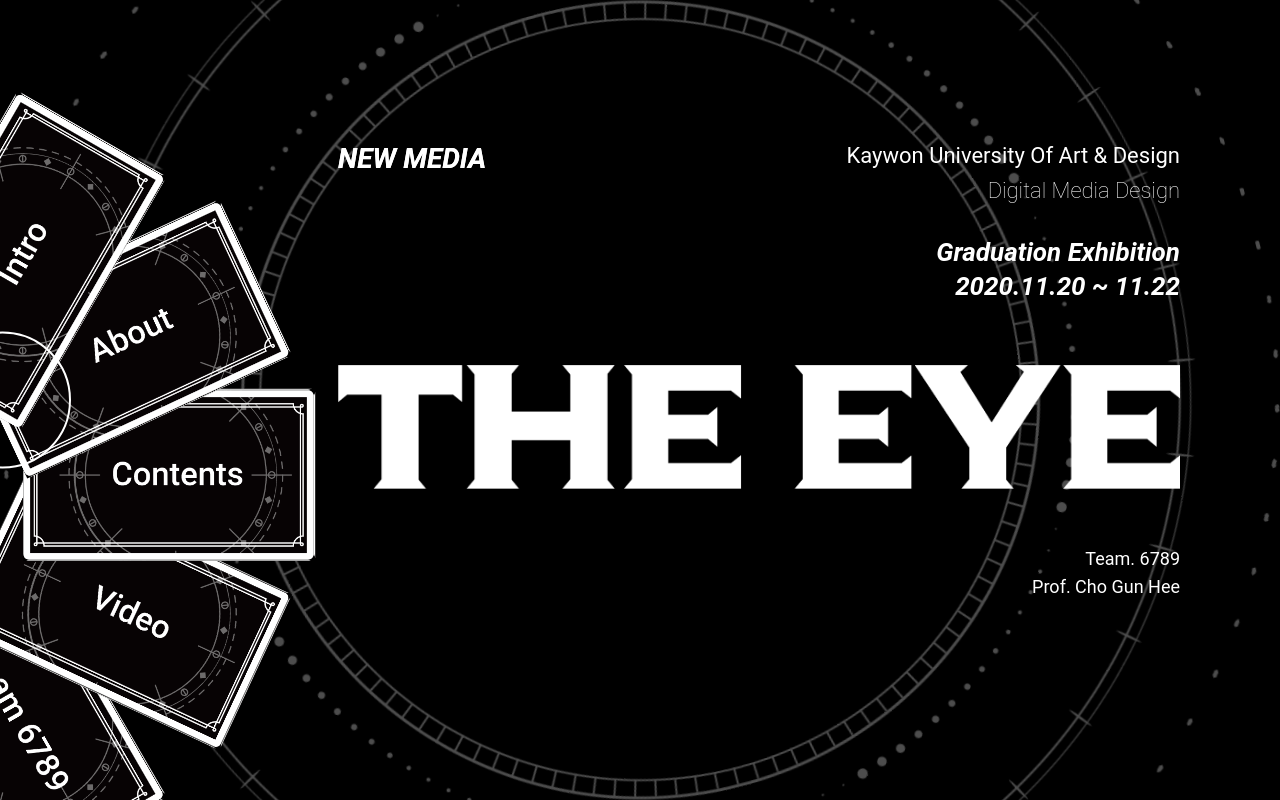
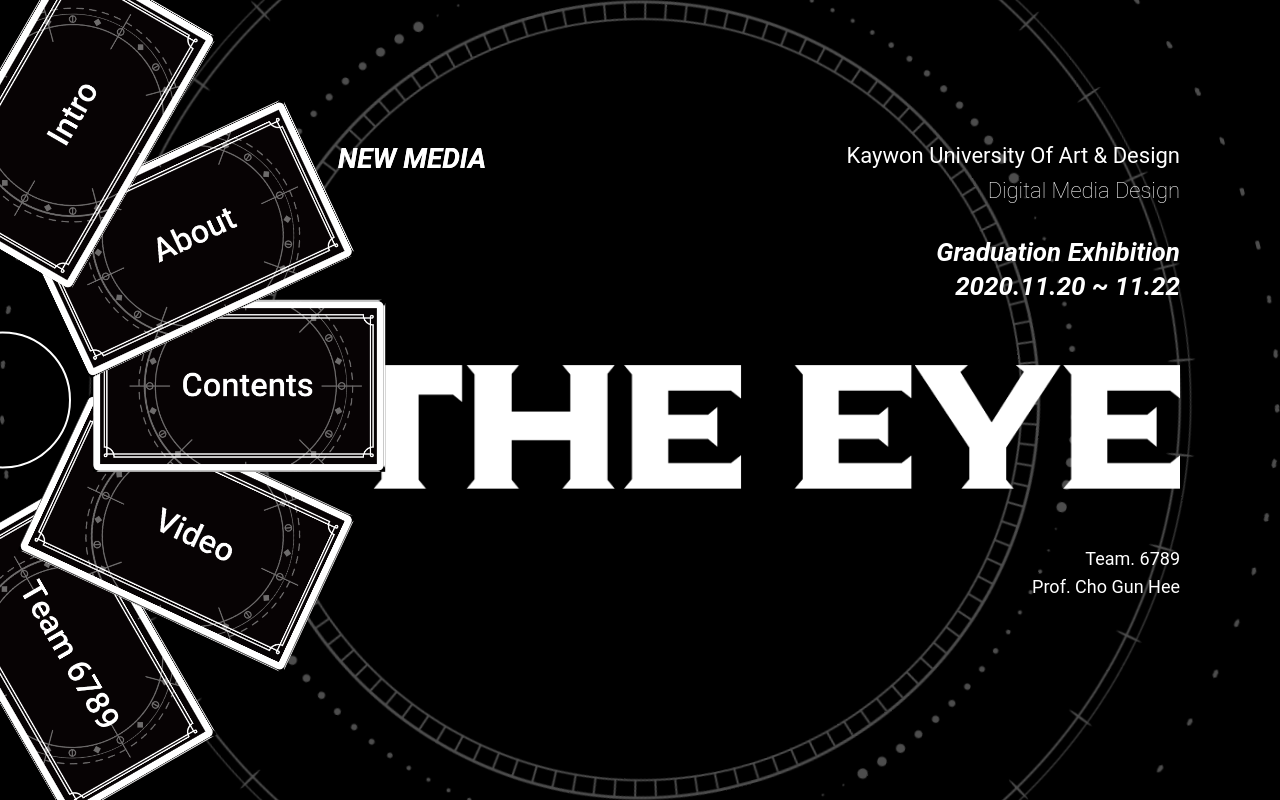
Before and after one commit to standstillsh/ISEEEYE, a plain HTML site: page ISEEEYE/index.html in a window 1280 px wide. Both pictures are taken after a click on the element 23 px from the left and 400 px from the top of the page. Drawn offline with Linux system fonts and the light colour scheme.

Commit message:
메뉴 수정
수정

```diff
--- a/ISEEEYE/css/spread.css
+++ b/ISEEEYE/css/spread.css
@@ -14,7 +14,7 @@
   color: transparent;
   position: absolute;
   top: 0%;
-  left: 62vh;
+  left: 170%;
   padding: 10px;
   font-size: 200%;
   font-weight: bold;
@@ -25,11 +25,11 @@
 -o-transition: all 0.5s ease;
 transition: all 0.5s ease;
 
-  -moz-transform: translateY(-200px);
-  -webkit-transform: translateY(-200px);
-  -o-transform: translateY(-200px);
-  -ms-transform: translateY(-200px);
-  transform: translateY(-200px);
+  -moz-transform: translateY(-270px);
+  -webkit-transform: translateY(-270px);
+  -o-transform: translateY(-270px);
+  -ms-transform: translateY(-270px);
+  transform: translateY(-270px);
 }
 .card1 {
   background: url("../image/menu-card1.png");
@@ -70,7 +70,7 @@ transition: all 0.5s ease;
 
 .spread .card1 {
   position: absolute;
-  left: 47vh;
+  left: 140%;
   bottom: 0%;
   opacity: 1;
   -webkit-transition: all 1.5s ease;
@@ -79,15 +79,15 @@ transition: all 0.5s ease;
 -o-transition: all 1.5s ease;
 transition: all 1.5s ease;
 
--moz-transform: rotate(-60deg) translateY(-100px);
--webkit-transform: rotate(-60deg) translateY(-100px);
--o-transform: rotate(-60deg) translateY(-100px);
--ms-transform: rotate(-60deg) translateY(-100px);
-transform: rotate(-60deg) translateY(-100px);
+-moz-transform: rotate(-60deg) translateY(-200px);
+-webkit-transform: rotate(-60deg) translateY(-200px);
+-o-transform: rotate(-60deg) translateY(-200px);
+-ms-transform: rotate(-60deg) translateY(-200px);
+transform: rotate(-60deg) translateY(-200px);
 }
 .spread .card2 {
   position: absolute;
-  left: 55vh;
+  left: 160%;
   opacity: 1;
   background-color: black;
   -webkit-transition: all 1.5s ease;
@@ -96,15 +96,16 @@ transform: rotate(-60deg) translateY(-100px);
 -o-transition: all 1.5s ease;
 transition: all 1.5s ease;
 
--moz-transform: rotate(-25deg) translateY(-170px);
--webkit-transform: rotate(-25deg) translateY(-170px);
--o-transform: rotate(-25deg) translateY(-170px);
--ms-transform: rotate(-25deg) translateY(-170px);
-transform: rotate(-25deg) translateY(-170px);
+-moz-transform: rotate(-25deg) translateY(-240px);
+-webkit-transform: rotate(-25deg) translateY(-240px);
+-o-transform: rotate(-25deg) translateY(-240px);
+-ms-transform: rotate(-25deg) translateY(-240px);
+transform: rotate(-25deg) translateY(-240px);
 }
 .spread .card3 {
   position: absolute;
-  left: 63vh;
+  ;
+  left: 180%;
   opacity: 1;
   background-color: black;
   -webkit-transition: all 1.5s ease;
@@ -113,16 +114,16 @@ transform: rotate(-25deg) translateY(-170px);
 -o-transition: all 1.5s ease;
 transition: all 1.5s ease;
 
--moz-transform: rotate(0deg) translateY(-200px);
--webkit-transform: rotate(0deg) translateY(-200px);
--o-transform: rotate(0deg) translateY(-200px);
--ms-transform: rotate(0deg) translateY(-200px);
-transform: rotate(0deg) translateY(-200px);
+-moz-transform: rotate(0deg) translateY(-270px);
+-webkit-transform: rotate(0deg) translateY(-270px);
+-o-transform: rotate(0deg) translateY(-270px);
+-ms-transform: rotate(0deg) translateY(-270px);
+transform: rotate(0deg) translateY(-270px);
 }
 
 .spread .card4 {
   position: absolute;
-  left: 71vh;
+  left: 200%;
   opacity: 1;
   background-color: black;
   -webkit-transition: all 1.5s ease;
@@ -131,16 +132,16 @@ transform: rotate(0deg) translateY(-200px);
 -o-transition: all 1.5s ease;
 transition: all 1.5s ease;
 
--moz-transform: rotate(25deg) translateY(-170px);
--webkit-transform: rotate(25deg) translateY(-170px);
--o-transform: rotate(25deg) translateY(-170px);
--ms-transform: rotate(25deg) translateY(-170px);
-transform: rotate(25deg) translateY(-170px);
+-moz-transform: rotate(25deg) translateY(-240px);
+-webkit-transform: rotate(25deg) translateY(-240px);
+-o-transform: rotate(25deg) translateY(-240px);
+-ms-transform: rotate(25deg) translateY(-240px);
+transform: rotate(25deg) translateY(-240px);
 }
 
 .spread .card5 {
   position: absolute;
-  left: 82vh;
+  left: 220%;
   opacity: 1;
   background-color: black;
   -webkit-transition: all 1.5s ease;
@@ -149,9 +150,9 @@ transform: rotate(25deg) translateY(-170px);
 -o-transition: all 1.5s ease;
 transition: all 1.5s ease;
 
--moz-transform: rotate(60deg) translateY(-100px);
--webkit-transform: rotate(60deg) translateY(-100px);
--o-transform: rotate(60deg) translateY(-100px);
--ms-transform: rotate(60deg) translateY(-100px);
-transform: rotate(60deg) translateY(-100px);
+-moz-transform: rotate(60deg) translateY(-200px);
+-webkit-transform: rotate(60deg) translateY(-200px);
+-o-transform: rotate(60deg) translateY(-200px);
+-ms-transform: rotate(60deg) translateY(-200px);
+transform: rotate(60deg) translateY(-200px);
 }
```
